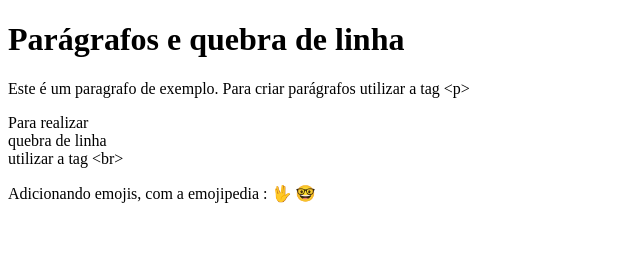
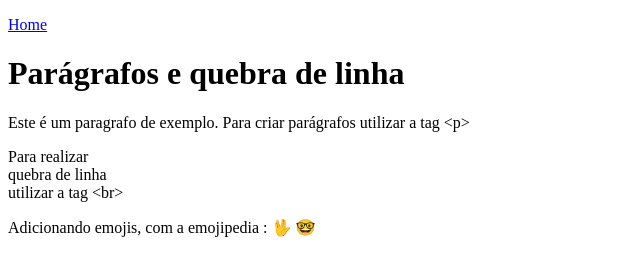
Before and after one commit to jpaulopereiraaraujo/htmlcssJP, a plain HTML site: page ex002/index.html in a window 1280 px wide. Shown: the whole page, without its empty margins (0-640 px from the left). Drawn offline with Linux system fonts and the light colour scheme.

Commit message:
Navigation

```diff
--- a/ex002/index.html
+++ b/ex002/index.html
@@ -7,6 +7,7 @@
     <title>Aula ex002</title>
 </head>
 <body>
+    <p><a href="../index.html">Home</a></p>
     <h1> Parágrafos e quebra de linha</h1>
 
     <p>
```
Also changed, not shown: ex003/index.html (+1 -0 lines), ex004/index.html (+1 -0 lines), ex005/index.html (+1 -0 lines), ex006/index.html (+1 -0 lines), ex007/index.html (+1 -0 lines), ex008/index.html (+1 -0 lines), ex009/index.html (+1 -0 lines), ex011/index.html (+1 -0 lines), ex012/index.html (+1 -0 lines), ex013/index.html (+1 -0 lines), ex013b/index.html (+1 -0 lines), ex014/index.html (+1 -0 lines), ex015/index.html (+1 -0 lines), index.html (+1 -0 lines), 1 more files.
